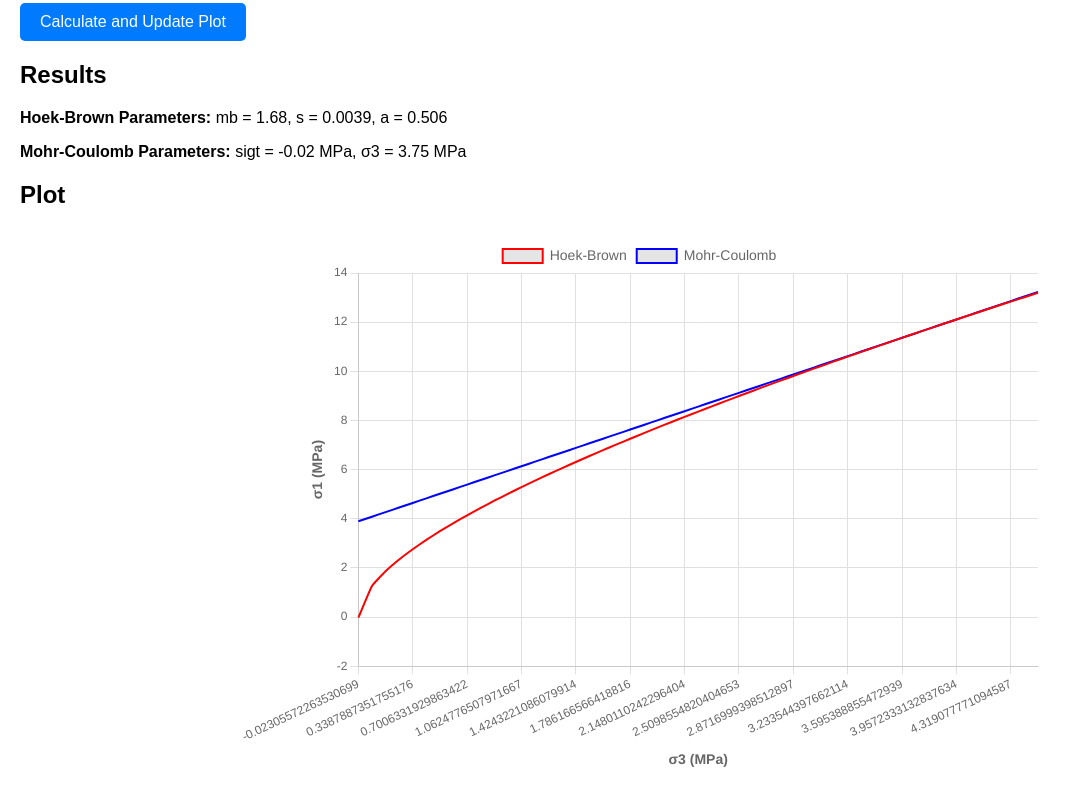
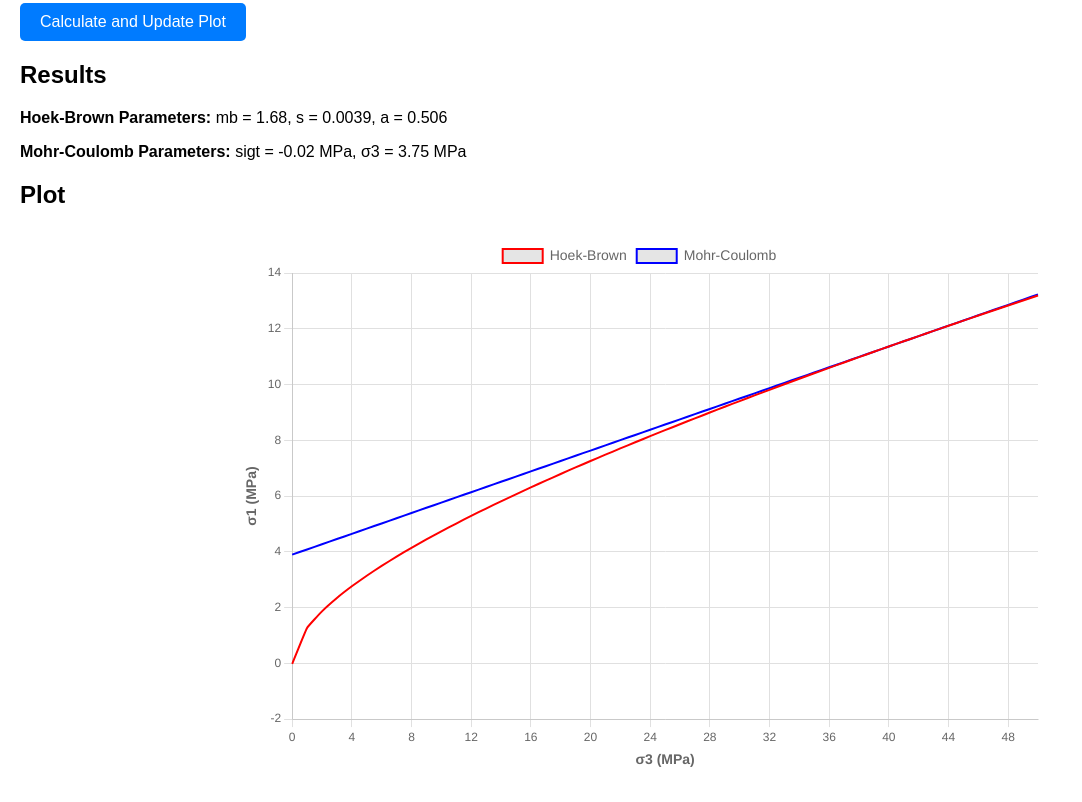
Before and after one commit to mahdi-saadat/Test4, a plain HTML site: page index.html in a window 1280 px wide. Shown: the part 311-1113 px from the top of the page, without its empty margins (0-1082 px from the left). Drawn offline with nearby package versions, Linux system fonts and the light colour scheme.

Commit message:
ticks are fixed
fixing the ticks for x axis

```diff
--- a/index.html
+++ b/index.html
@@ -195,7 +195,14 @@
                     scales: {
                         x: {
                             title: { display: true, text: "σ3 (MPa)", font: { size: 14, weight: "bold" } },
-                            ticks: { autoSkip: true, maxTicksLimit: 15, font: { size: 12 } },
+                            ticks: {
+                                autoSkip: true,
+                                maxTicksLimit: 15,
+                                font: { size: 12 },
+                                callback: function(value, index, values) {
+                                    return Math.round(value);  // Ensure tick values are integers
+                                }
+                            },
                             grid: { color: "#e0e0e0" }
                         },
                         y: {
```
